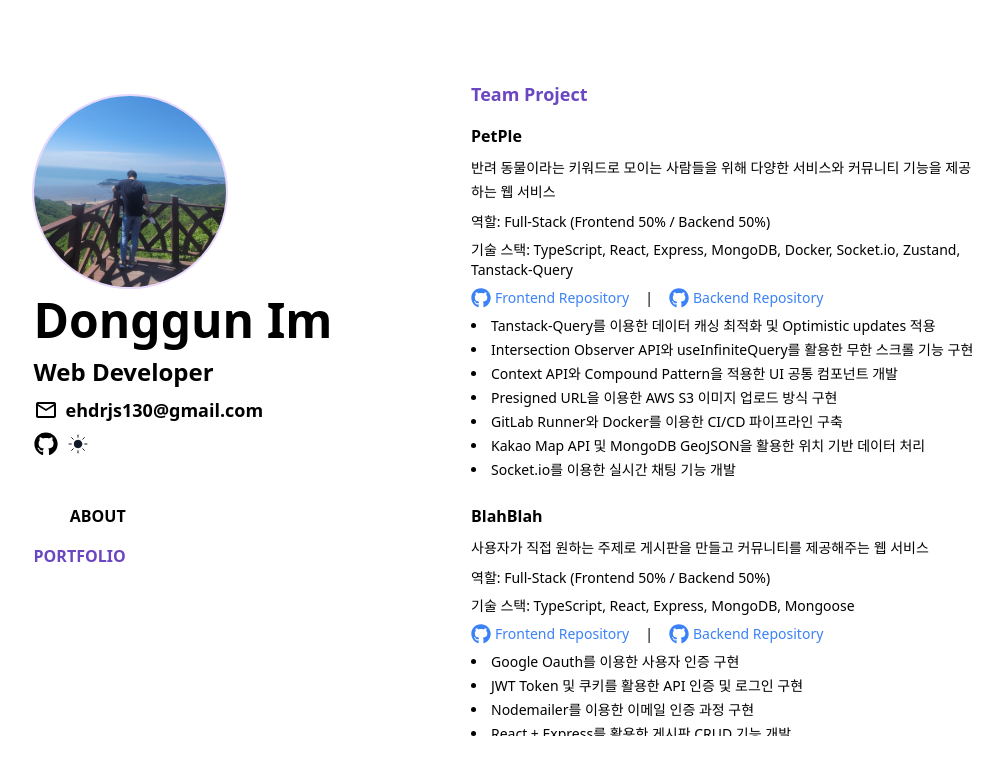
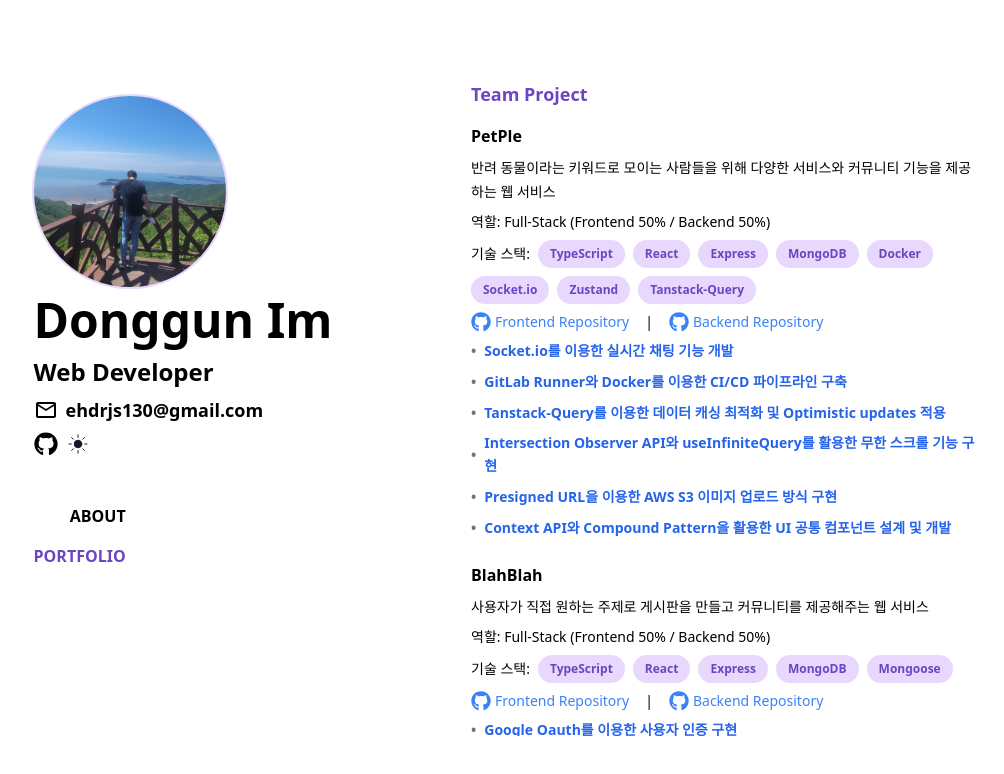
Before and after one commit to DonggunLim/resume, a React (Vite) app: page /portfolio in a window 1280 px wide. Shown: the top 774 px of the page, without its empty margins (185-1189 px from the left). Built offline with nearby package versions, Linux system fonts and the light colour scheme.

Commit message:
링크연결

```diff
--- a/package.json
+++ b/package.json
@@ -11,6 +11,7 @@
   },
   "dependencies": {
     "@imdonggun/react-ui-kit": "^0.0.12",
+    "@vercel/analytics": "^1.5.0",
     "react": "^18.3.1",
     "react-dom": "^18.3.1",
     "react-icons": "^5.3.0",
--- a/src/components/Layout.tsx
+++ b/src/components/Layout.tsx
@@ -1,5 +1,6 @@
 import { Outlet } from "react-router-dom";
 import Header from "./Header";
+import { Analytics } from "@vercel/analytics/react";
 
 const Layout = () => {
   return (
@@ -9,6 +10,7 @@ const Layout = () => {
         <div className="flex flex-1 overflow-hidden lg:py-16 md:py-24">
           <main className="flex flex-col flex-1 overflow-y-auto p-4">
             <Outlet />
+            <Analytics />
           </main>
         </div>
       </div>
--- /dev/null
+++ b/src/consts/projects.ts
@@ -0,0 +1,147 @@
+export const teamProjects = [
+  {
+    title: "PetPle",
+    description:
+      "반려 동물이라는 키워드로 모이는 사람들을 위해 다양한 서비스와 커뮤니티 기능을 제공하는 웹 서비스",
+    role: "Full-Stack (Frontend 50% / Backend 50%)",
+    techStack:
+      "TypeScript, React, Express, MongoDB, Docker, Socket.io, Zustand, Tanstack-Query",
+    repoFront: "https://github.com/DonggunLim/Petple_front",
+    repoBack: "https://github.com/DonggunLim/Petple_back",
+    tasks: [
+      {
+        title: "Socket.io를 이용한 실시간 채팅 기능 개발",
+        link: "https://github.com/DonggunLim/Petple_front/wiki/Socket.io%EB%A5%BC-%EC%9D%B4%EC%9A%A9%ED%95%9C-%EC%8B%A4%EC%8B%9C%EA%B0%84-%EC%B1%84%ED%8C%85-%EA%B5%AC%ED%98%84",
+      },
+      {
+        title: "GitLab Runner와 Docker를 이용한 CI/CD 파이프라인 구축",
+        link: "https://github.com/DonggunLim/Petple_front/wiki/GitLab-Runner%EC%99%80-Docker%EB%A5%BC-%ED%99%9C%EC%9A%A9%ED%95%9C-CI-CD-%EA%B5%AC%EC%B6%95",
+      },
+      {
+        title:
+          "Tanstack-Query를 이용한 데이터 캐싱 최적화 및 Optimistic updates 적용",
+        link: "https://github.com/DonggunLim/Petple_front/wiki/tanstack%E2%80%90query%EB%A5%BC-%ED%99%9C%EC%9A%A9%ED%95%9C-%EB%8D%B0%EC%9D%B4%ED%84%B0-%EC%BA%90%EC%8B%B1-%EB%B0%8F-%EC%83%81%ED%83%9C-%EB%8F%99%EA%B8%B0%ED%99%94-%EC%B5%9C%EC%A0%81%ED%99%94",
+      },
+      {
+        title:
+          "Intersection Observer API와 useInfiniteQuery를 활용한 무한 스크롤 기능 구현",
+        link: "https://github.com/DonggunLim/Petple_front/wiki/Intersection-Observer-API%EB%A5%BC-%ED%99%9C%EC%9A%A9%ED%95%9C-useInfiniteQuery-%EA%B8%B0%EB%B0%98-%EB%AC%B4%ED%95%9C%EC%8A%A4%ED%81%AC%EB%A1%A4-%EA%B8%B0%EB%8A%A5-%EA%B5%AC%ED%98%84",
+      },
+      {
+        title: "Presigned URL을 이용한 AWS S3 이미지 업로드 방식 구현",
+        link: "https://github.com/DonggunLim/Petple_front/wiki/AWS-S3%EB%B2%84%ED%82%B7%EC%97%90-%EC%9D%B4%EB%AF%B8%EC%A7%80-%EC%97%85%EB%A1%9C%EB%93%9C",
+      },
+      {
+        title:
+          "Context API와 Compound Pattern을 활용한 UI 공통 컴포넌트 설계 및 개발",
+        link: "https://github.com/DonggunLim/Petple_front/wiki/Context-API%EC%99%80-Compound-Pattern%EC%9D%84-%ED%99%9C%EC%9A%A9%ED%95%9C-UI-%EA%B3%B5%ED%86%B5-%EC%BB%B4%ED%8F%AC%EB%84%8C%ED%8A%B8-%EC%84%A4%EA%B3%84-%EB%B0%8F-%EA%B0%9C%EB%B0%9C",
+      },
+    ],
+  },
+  {
+    title: "BlahBlah",
+    description:
+      "사용자가 직접 원하는 주제로 게시판을 만들고 커뮤니티를 제공해주는 웹 서비스",
+    role: "Full-Stack (Frontend 50% / Backend 50%)",
+    techStack: "TypeScript, React, Express, MongoDB, Mongoose",
+    repoFront: "https://github.com/DonggunLim/Blahblah_front",
+    repoBack: "https://github.com/DonggunLim/Blahblah_back",
+    tasks: [
+      {
+        title: "Google Oauth를 이용한 사용자 인증 구현",
+        link: "https://github.com/DonggunLim/Blahblah_front/wiki/Google-OAuth%EB%A5%BC-%ED%99%9C%EC%9A%A9%ED%95%9C-%EC%82%AC%EC%9A%A9%EC%9E%90-%EC%9D%B8%EC%A6%9D-%EA%B5%AC%ED%98%84",
+      },
+      {
+        title: "JWT Token 및 쿠키를 활용한 API 인증 및 로그인 구현",
+        link: "https://github.com/DonggunLim/Blahblah_front/wiki/JWT%EC%99%80-%EC%BF%A0%ED%82%A4-%EA%B8%B0%EB%B0%98-%EB%A1%9C%EA%B7%B8%EC%9D%B8-%EB%B0%8F-API-%EC%9D%B8%EC%A6%9D-%EA%B5%AC%ED%98%84",
+      },
+      {
+        title: "Nodemailer를 이용한 이메일 인증 과정 구현",
+        link: "https://github.com/DonggunLim/Blahblah_front/wiki/Nodemailer%EB%A5%BC-%EC%9D%B4%EC%9A%A9%ED%95%9C-%EC%9D%B4%EB%A9%94%EC%9D%BC-%EC%9D%B8%EC%A6%9D-%EA%B8%B0%EB%8A%A5-%EA%B5%AC%ED%98%84-%EB%B0%8F--%EC%9D%B4%EB%A9%94%EC%9D%BC-%ED%9A%8C%EC%9B%90%EA%B0%80%EC%9E%85-%EA%B5%AC%ED%98%84",
+      },
+      {
+        title: "어드민 대시보드 및 게시판 관리 기능 개발",
+        link: "https://github.com/DonggunLim/Blahblah_front/wiki/%EC%96%B4%EB%93%9C%EB%AF%BC-%EB%8C%80%EC%8B%9C%EB%B3%B4%EB%93%9C-%EB%B0%8F-%EA%B2%8C%EC%8B%9C%ED%8C%90-%EA%B4%80%EB%A6%AC-%EA%B8%B0%EB%8A%A5-%EA%B5%AC%ED%98%84",
+      },
+      {
+        title: "프로필 페이지 사용자 정보 조회 및 수정 기능 담당",
+        link: "%EB%B3%B4%EB%93%9C-%EB%B0%8F-%EA%B2%8C%EC%8B%9C%ED%8C%90-%EA%B4%80%EB%A6%AC-%EA%B8%B0%EB%8A%A5-%EA%B5%AC%ED%98%84",
+      },
+    ],
+  },
+  {
+    title: "WorkPlus",
+    description: "업무 지원 플랫폼이라는 주제로 진행한 미니 프로젝트",
+    role: "팀장 (Backend 100%, Frontend 50%)",
+    techStack: "JavaScript, React, Express, MongoDB, Mongoose, TypeScript",
+    repoFront: "https://github.com/DonggunLim/WorkPluse_front",
+    repoBack: "https://github.com/DonggunLim/WorkPlus_back",
+    tasks: [
+      {
+        title: "Express와 MongoDB, Mongoose를 활용한 RESTful API 설계 및 구현",
+        link: "",
+      },
+      {
+        title:
+          "RESTful 원칙을 준수하여 CRUD API 개발 및 JWT 기반 인증 시스템 적용",
+        link: "",
+      },
+      { title: "Mongoose 스키마 설계를 통한 데이터 구조 관리", link: "" },
+      { title: "Postman을 활용한 API 테스트 및 문서화", link: "" },
+    ],
+  },
+];
+
+export const personalProjects = [
+  {
+    title: "React-UI-Kit",
+    description:
+      "Headless 스타일 및 Compound Pattern을 활용한 React UI 컴포넌트 라이브러리",
+    techStack: "TypeScript, React, Vite",
+    repo: "https://github.com/DonggunLim/react-ui-kit",
+    npm: "https://www.npmjs.com/package/@imdonggun/react-ui-kit",
+    tasks: [
+      {
+        title:
+          "재사용 가능한 UI 컴포넌트 (Carousel, Calendar, Modal, Dropdown 등) 설계 및 개발",
+        link: "",
+      },
+      {
+        title:
+          "Headless UI 스타일 적용으로 사용자가 원하는 디자인을 자유롭게 커스터마이징 가능하도록 구현",
+        link: "",
+      },
+      {
+        title:
+          "Context API를 활용하여 Compound Pattern 기반 컴포넌트의 확장성과 유연성 제공",
+        link: "",
+      },
+      {
+        title:
+          "NPM 패키지 배포를 통한 실제 프로젝트 적용 및 유지보수, 고도화 작업",
+        link: "",
+      },
+    ],
+  },
+  {
+    title: "Vite-Plugin-Generate-Todo",
+    description:
+      "소스 코드 내의 주석을 자동으로 추출하여 TODO.md 파일로 생성하는 Vite 플러그인",
+    techStack: "TypeScript, Vite, Vite Plugin API, Node.js",
+    repo: "https://github.com/DonggunLim/vite-plugin-generate-todo",
+    npm: "https://www.npmjs.com/package/vite-plugin-generate-todo",
+    tasks: [
+      {
+        title:
+          "Vite 플러그인 API를 활용하여 빌드 과정 중 `[TODO :: ...]` 형식의 주석을 분석 및 추출",
+        link: "",
+      },
+      {
+        title:
+          "Node.js File System API를 사용하여 프로젝트 루트에 TODO.md 파일을 자동 생성 및 업데이트",
+        link: "",
+      },
+      { title: "Vite 플러그인 API의 transform, buildEnd API 활용", link: "" },
+    ],
+  },
+];
--- a/src/pages/Hompage/HomePage.tsx
+++ b/src/pages/Hompage/HomePage.tsx
@@ -6,8 +6,8 @@ const HomePage = () => {
   return (
     <>
       <Aboutme />
+      <Skills />
       <LatestActivity />
-      <Skills />
     </>
   );
 };
--- a/src/pages/PortfolioPage/PortfolioPage.tsx
+++ b/src/pages/PortfolioPage/PortfolioPage.tsx
@@ -1,98 +1,25 @@
 import { FaGithub, FaNpm } from "react-icons/fa";
-const teamProjects = [
-  {
-    title: "PetPle",
-    description:
-      "반려 동물이라는 키워드로 모이는 사람들을 위해 다양한 서비스와 커뮤니티 기능을 제공하는 웹 서비스",
-    role: "Full-Stack (Frontend 50% / Backend 50%)",
-    techStack:
-      "TypeScript, React, Express, MongoDB, Docker, Socket.io, Zustand, Tanstack-Query",
-    repoFront: "https://github.com/DonggunLim/Petple_front",
-    repoBack: "https://github.com/DonggunLim/Petple_back",
-    tasks: [
-      "Tanstack-Query를 이용한 데이터 캐싱 최적화 및 Optimistic updates 적용",
-      "Intersection Observer API와 useInfiniteQuery를 활용한 무한 스크롤 기능 구현",
-      "Context API와 Compound Pattern을 적용한 UI 공통 컴포넌트 개발",
-      "Presigned URL을 이용한 AWS S3 이미지 업로드 방식 구현",
-      "GitLab Runner와 Docker를 이용한 CI/CD 파이프라인 구축",
-      "Kakao Map API 및 MongoDB GeoJSON을 활용한 위치 기반 데이터 처리",
-      "Socket.io를 이용한 실시간 채팅 기능 개발",
-    ],
-  },
-  {
-    title: "BlahBlah",
-    description:
-      "사용자가 직접 원하는 주제로 게시판을 만들고 커뮤니티를 제공해주는 웹 서비스",
-    role: "Full-Stack (Frontend 50% / Backend 50%)",
-    techStack: "TypeScript, React, Express, MongoDB, Mongoose",
-    repoFront: "https://github.com/DonggunLim/Blahblah_front",
-    repoBack: "https://github.com/DonggunLim/Blahblah_back",
-    tasks: [
-      "Google Oauth를 이용한 사용자 인증 구현",
-      "JWT Token 및 쿠키를 활용한 API 인증 및 로그인 구현",
-      "Nodemailer를 이용한 이메일 인증 과정 구현",
-      "React + Express를 활용한 게시판 CRUD 기능 개발",
-      "GCP VM과 Nginx를 이용한 백엔드 및 프론트엔드 배포",
-    ],
-  },
-  {
-    title: "WorkPlus",
-    description: "업무 지원 플랫폼이라는 주제로 진행한 미니 프로젝트",
-    role: "팀장 (Backend 100%, Frontend 50%)",
-    techStack: "JavaScript, React, Express, MongoDB, Mongoose, TypeScript",
-    repoFront: "https://github.com/DonggunLim/WorkPluse_front",
-    repoBack: "https://github.com/DonggunLim/WorkPlus_back",
-    tasks: [
-      "Express와 MongoDB, Mongoose를 활용한 RESTful API 설계 및 구현",
-      "RESTful 원칙을 준수하여 CRUD API 개발 및 JWT 기반 인증 시스템 적용",
-      "Mongoose 스키마 설계를 통한 데이터 구조 관리",
-      "Postman을 활용한 API 테스트 및 문서화",
-    ],
-  },
-];
+import Button from "../../components/commonui/Button";
+import { personalProjects, teamProjects } from "../../consts/projects";
 
-const personalProjects = [
-  {
-    title: "React-UI-Kit",
-    description:
-      "Headless 스타일 및 Compound Pattern을 활용한 React UI 컴포넌트 라이브러리",
-    techStack: "TypeScript, React, Vite",
-    repo: "https://github.com/DonggunLim/react-ui-kit",
-    npm: "https://www.npmjs.com/package/@imdonggun/react-ui-kit",
-    tasks: [
-      "재사용 가능한 UI 컴포넌트 (Carousel, Calendar, Modal, Dropdown 등) 설계 및 개발",
-      "Headless UI 스타일 적용으로 사용자가 원하는 디자인을 자유롭게 커스터마이징 가능하도록 구현",
-      "Context API를 활용하여 Compound Pattern 기반 컴포넌트의 확장성과 유연성 제공",
-      "NPM 패키지 배포를 통한 실제 프로젝트 적용 및 유지보수, 고도화 작업",
-    ],
-  },
-  {
-    title: "Vite-Plugin-Generate-Todo",
-    description:
-      "소스 코드 내의 주석을 자동으로 추출하여 TODO.md 파일로 생성하는 Vite 플러그인",
-    techStack: "TypeScript, Vite, Vite Plugin API, Node.js",
-    repo: "https://github.com/DonggunLim/vite-plugin-generate-todo",
-    npm: "https://www.npmjs.com/package/vite-plugin-generate-todo",
-    tasks: [
-      "Vite 플러그인 API를 활용하여 빌드 과정 중 `[TODO :: ...]` 형식의 주석을 분석 및 추출",
-      "Node.js File System API를 사용하여 프로젝트 루트에 TODO.md 파일을 자동 생성 및 업데이트",
-      "Vite 플러그인 API의 transform, buildEnd API 활용",
-    ],
-  },
-];
 const PortfolioPage = () => {
   return (
     <>
       <h2 className="text-primary-light-text dark:text-primary-dark-text text-lg font-semibold mb-4">
         Team Project
       </h2>
-      <ul>
+      <ul className="space-y-4">
         {teamProjects.map((project) => (
           <li key={project.title} className="mb-6">
             <h3 className="font-bold mb-2">{project.title}</h3>
             <p className="text-sm/6 mb-2">{project.description}</p>
             <p className="text-sm mb-2">역할: {project.role}</p>
-            <p className="text-sm mb-2">기술 스택: {project.techStack}</p>
+            <p className="text-sm mb-2 flex flex-wrap gap-2 items-center">
+              기술 스택:{" "}
+              {project.techStack.split(",").map((tech, index) => (
+                <Button key={`tech-${index}`}>{tech}</Button>
+              ))}
+            </p>
             <p className="text-sm flex items-center gap-4 pb-2">
               <a
                 href={project.repoFront}
@@ -114,23 +41,45 @@ const PortfolioPage = () => {
                 Backend Repository
               </a>
             </p>
-            <ul className="list-disc list-inside text-sm space-y-1 mb-4">
+
+            <ul className="list-none space-y-2 text-sm leading-relaxed">
               {project.tasks.map((task, index) => (
-                <li key={index}>{task}</li>
+                <li key={index} className="flex items-start gap-2">
+                  {task.link ? (
+                    <a
+                      href={task.link}
+                      className="text-blue-600 font-semibold inline-flex items-center gap-2 hover:text-blue-800 transition-colors"
+                      target="_blank"
+                      rel="noopener noreferrer"
+                    >
+                      <span className="text-gray-500">•</span> {task.title}
+                    </a>
+                  ) : (
+                    <span className="flex items-center gap-2">
+                      <span className="text-gray-500">•</span> {task.title}
+                    </span>
+                  )}
+                </li>
               ))}
             </ul>
           </li>
         ))}
       </ul>
+
       <h2 className="text-primary-light-text dark:text-primary-dark-text text-lg font-semibold mb-4">
         Personal Project
       </h2>
-      <ul>
+      <ul className="space-y-4">
         {personalProjects.map((project) => (
           <li key={project.title} className="mb-6">
             <h3 className="font-bold mb-2">{project.title}</h3>
             <p className="text-sm/6 mb-2">{project.description}</p>
-            <p className="text-sm mb-2">기술 스택: {project.techStack}</p>
+            <p className="text-sm mb-2 flex flex-wrap gap-2 items-center">
+              기술 스택:{" "}
+              {project.techStack.split(",").map((tech, index) => (
+                <Button key={`tech-${index}`}>{tech}</Button>
+              ))}
+            </p>
             <p className="text-sm flex items-center gap-4 pb-2">
               <a
                 href={project.repo}
@@ -152,9 +101,25 @@ const PortfolioPage = () => {
                 NPM Package
               </a>
             </p>
-            <ul className="list-disc list-inside text-sm space-y-1 mb-4">
+
+            <ul className="list-none space-y-2 text-sm leading-relaxed">
               {project.tasks.map((task, index) => (
-                <li key={index}>{task}</li>
+                <li key={index} className="flex items-start gap-2">
+                  {task.link ? (
+                    <a
+                      href={task.link}
+                      className="text-blue-600 font-semibold inline-flex items-center gap-2 hover:text-blue-800 transition-colors"
+                      target="_blank"
+                      rel="noopener noreferrer"
+                    >
+                      <span className="text-gray-500">•</span> {task.title}
+                    </a>
+                  ) : (
+                    <span className="flex items-center gap-2">
+                      <span className="text-gray-500">•</span> {task.title}
+                    </span>
+                  )}
+                </li>
               ))}
             </ul>
           </li>
```
Also changed, not shown: 2 other files (tests, documents, lock files or other folders).
